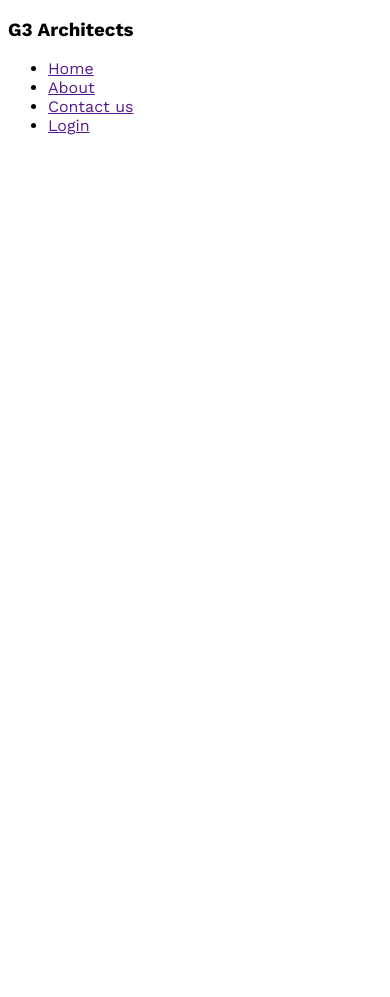
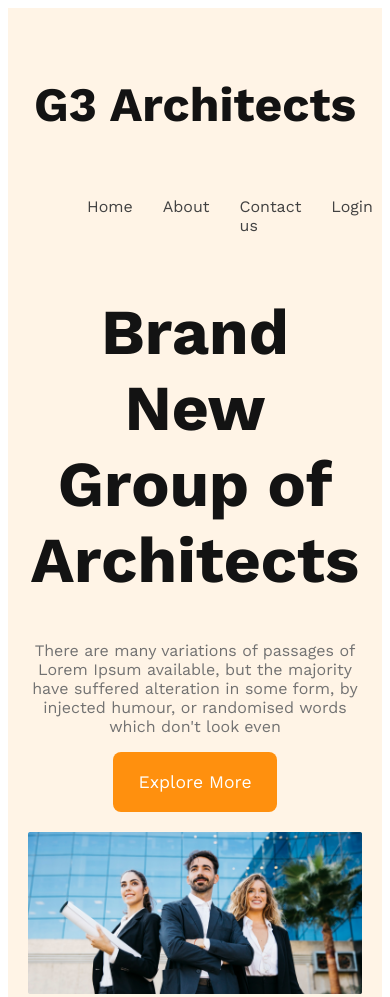
Before and after one commit to Saimur-Shahidullah/g3-architects-website, a plain HTML site: page index.html in a window 390 px wide. Shown: the top 997 px of the page. Before the commit the page ends 844 px from the top, so only its background shows below. Drawn offline with nearby package versions, Linux system fonts and the light colour scheme.

Commit message:
finished the header section with responsive mobile and header section

```diff
--- a/index.html
+++ b/index.html
@@ -1,15 +1,17 @@
 <!DOCTYPE html>
 <html lang="en">
+
 <head>
     <meta charset="UTF-8">
     <meta name="viewport" content="width=device-width, initial-scale=1.0">
     <title>Architects Website</title>
     <link rel="stylesheet" href="styles/arcitect.css">
 </head>
+
 <body>
     <header>
         <nav>
-            <h3>G3 Architects</h3>
+            <h3 class="nav-title">G3 Architects</h3>
             <ul>
                 <li><a href="">Home</a></li>
                 <li><a href="">About</a></li>
@@ -17,6 +19,17 @@
                 <li><a href="">Login</a></li>
             </ul>
         </nav>
+        <div class="banner">
+            <div class="banner-content">
+                <h1 class="banner-title">Brand New Group of Architects </h1>
+                <p class="banner-description">There are many variations of passages of Lorem  Ipsum available, but the
+                    majority have suffered alteration in some form, by injected humour, or randomised words which don't
+                    look even
+                </p>
+                <button class="btn-primary">Explore More</button>
+            </div>
+            <img src="./images/banner.png" alt="">
+        </div>
     </header>
     <main>
 
@@ -25,4 +38,5 @@
 
     </footer>
 </body>
+
 </html>
--- a/styles/arcitect.css
+++ b/styles/arcitect.css
@@ -1,8 +1,100 @@
 /* Work Sense font from Google Font */
 
 @import url('https://fonts.googleapis.com/css2?family=Lato:ital,wght@0,300;0,400;0,700;0,900;1,400;1,700;1,900&family=Work+Sans:wght@400;500;600;700;800&display=swap');
+
+/* Shared Style */
+.btn-primary {
+    border-radius: 8px;
+    color: #fff;
+    font-size: 1.1rem;
+    background: #FF900E;
+    padding: 20px 25px;
+    color: #fff;
+    cursor: pointer;
+    border: 0;
+
+}
 
 * {
     font-family: 'Lato', sans-serif;
     font-family: 'Work Sans', sans-serif;
 }
+
+/* Header Styles */
+
+header {
+    background-color: rgba(255, 144, 14, 0.10);
+    padding: 50px 240px;
+}
+
+nav {
+    display: flex;
+    justify-content: space-between;
+    align-items: center;
+}
+
+.nav-title {
+    color: var(--dark-01, #131313);
+    font-size: 3rem;
+    font-weight: 700;
+}
+
+nav>ul {
+    display: flex;
+}
+
+nav li {
+    list-style: none;
+    margin-left: 30px;
+    font-weight: 500px;
+    font-size: 1rem;
+}
+
+nav li a {
+    text-decoration: none;
+    color: var(--dark-02, #424242);
+}
+
+/* Banner styles */
+.banner-content {
+    max-width: 800px;
+    text-align: center;
+    margin: 0px auto;
+}
+
+.banner-title {
+    font-size: 4rem;
+    font-weight: 700;
+    color: #131313;
+}
+
+.banner-description {
+    color: #727272;
+    font-weight: 400;
+}
+
+.banner img {
+    margin-top: 20px;
+    width: 100%;
+}
+
+/* Responsive media queries */
+    /* Mobile Device */
+@media screen and (max-width: 576px) {
+    header {
+        padding: 20px;
+    }
+    nav{
+        flex-direction: column;
+    }
+}
+      /* Medium Device */
+
+@media screen and (min-width: 576px) and (max-width: 992px) {
+    nav{
+        flex-direction: column;
+    }
+    header {
+        padding: 20px;
+    }
+}
```
